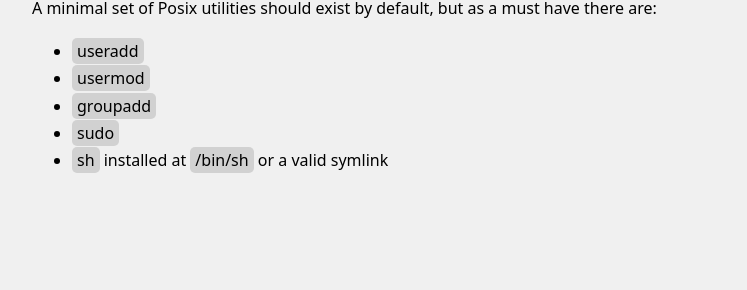
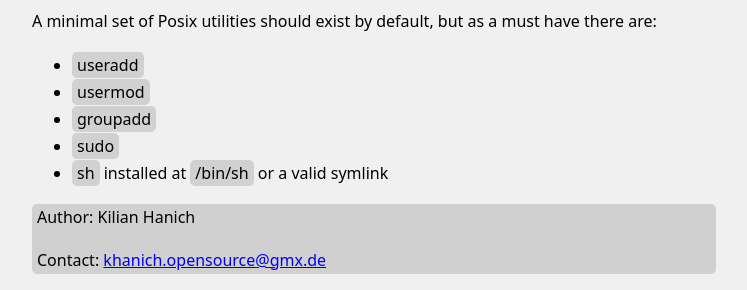
Before and after one commit to libnexpod/libnexpod.github.io, a plain HTML site: page image-documentation.html in a window 1280 px wide. Shown: the part 528-818 px from the top of the page, without its empty margins (266-1013 px from the left). Drawn offline with Linux system fonts and the light colour scheme.

Commit message:
footer
Signed-off-by: Kilian Hanich <khanich.opensource@gmx.de>

```diff
--- /dev/null
+++ b/footer.js
@@ -0,0 +1,8 @@
+document.addEventListener("DOMContentLoaded", function() {
+    let footer = document.getElementById("footer");
+
+    footer.innerHTML = `
+        <p>Author: Kilian Hanich</p>
+        <p>Contact: <a href="mailto:khanich.opensource@gmx.de">khanich.opensource@gmx.de</a></p>
+    `;
+});
--- a/image-documentation.html
+++ b/image-documentation.html
@@ -1,7 +1,9 @@
+<!DOCTYPE html>
 <html lang="en">
     <head>
         <meta charset="utf-8">
         <link rel="stylesheet" href="/style.css">
+        <script src="/footer.js"></script>
         <title>libnexpod Image Requirements</title>
     </head>
     <body>
@@ -20,5 +22,6 @@
             <li><code>sudo</code></li>
             <li><code>sh</code> installed at <code>/bin/sh</code> or a valid symlink</li>
         </ul>
+        <footer id="footer"></footer>
     </body>
 </html>
--- a/style.css
+++ b/style.css
@@ -14,6 +14,12 @@ body {
     background-color: #f0f0f0;
 }
 
+footer {
+    background-color: #d0d0d0;
+    padding: 0px 5px;
+    border-radius: 5px;
+}
+
 h1, h2, h3, h4, h5, h6 {
     font-weight: 550;
 }
```
Also changed, not shown: index.html (+3 -0 lines).
